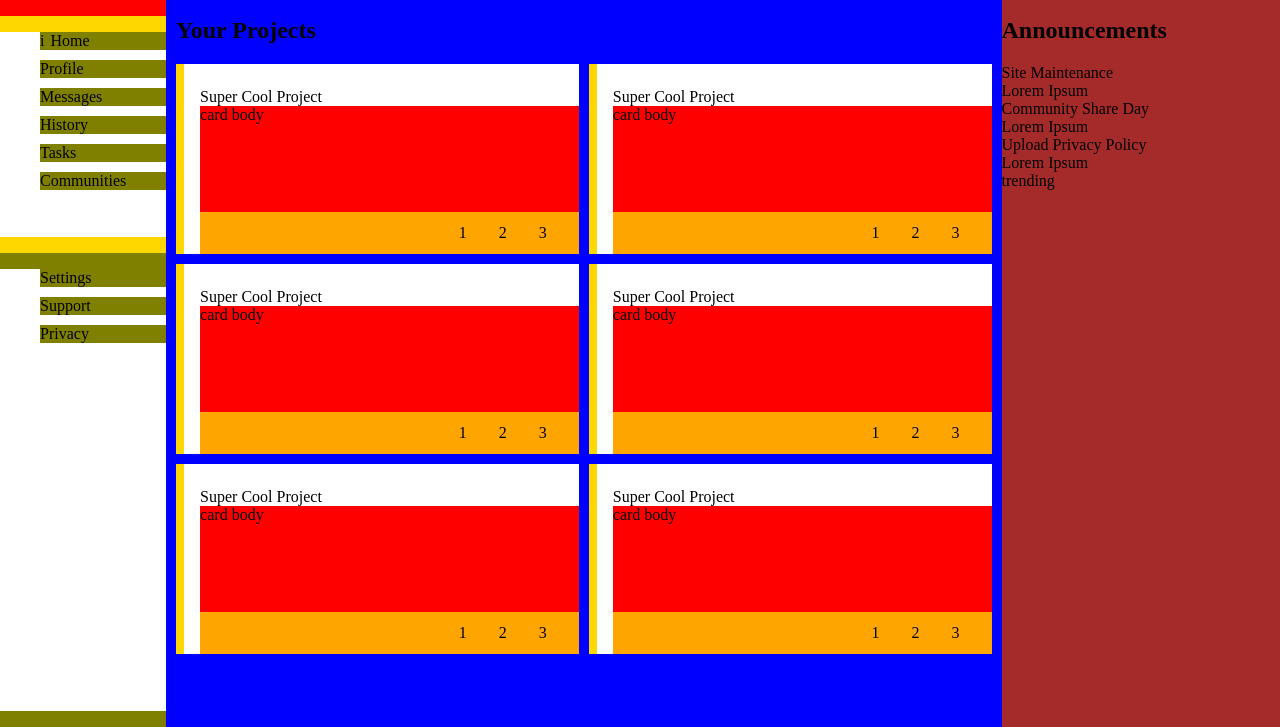
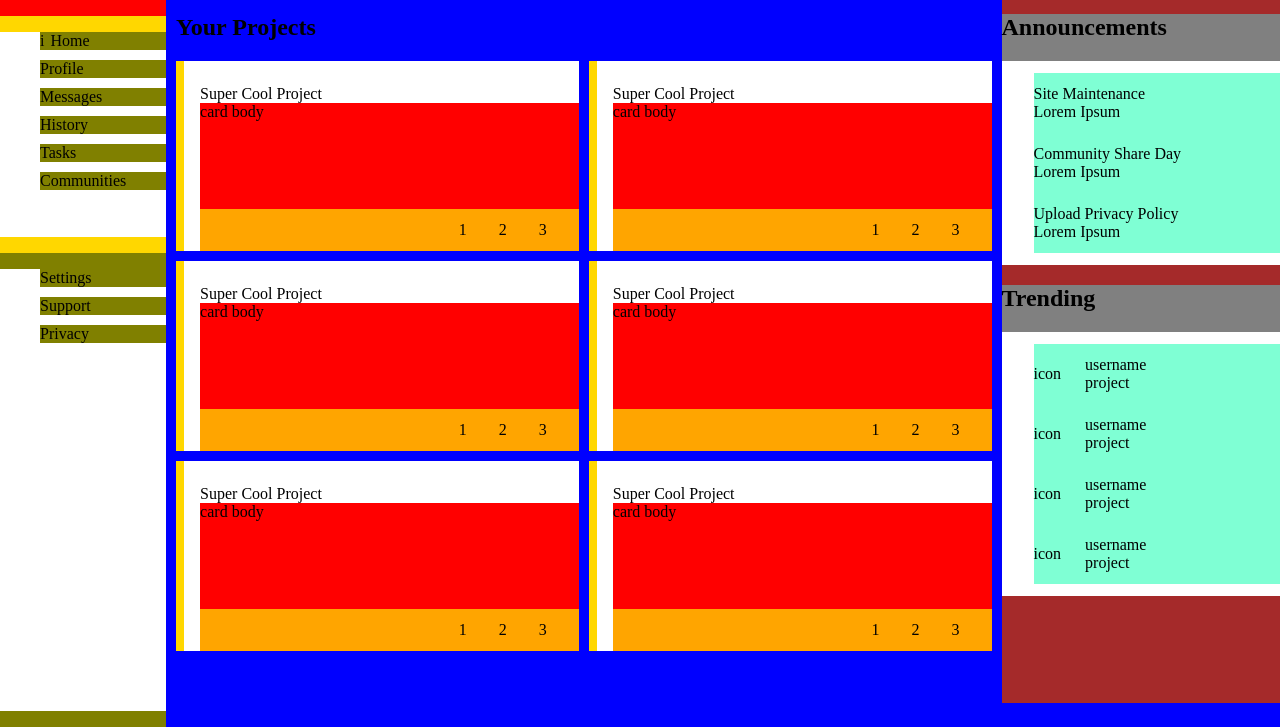
Before and after one commit to kdarley/admin-dashboard, a plain HTML site: page index.html in a window 1280 px wide. Shown: the part 73-800 px from the top of the page. Drawn offline with Linux system fonts and the light colour scheme.

Commit message:
spaced content in main sidebar

```diff
--- a/index.html
+++ b/index.html
@@ -201,7 +201,37 @@
                     </div>
                 </div>
                 <div class="trending">
-                    trending
+                    <h2>Trending</h2>
+                    <div class="trending-container">
+                        <div class="trending-project">
+                            <div class="user-icon">icon</div>
+                            <div class="trending-content">
+                                <div class="trending-user">username</div>
+                                <div class="trending-project-name">project</div>
+                            </div>
+                        </div>
+                        <div class="trending-project">
+                            <div class="user-icon">icon</div>
+                            <div class="trending-content">
+                                <div class="trending-user">username</div>
+                                <div class="trending-project-name">project</div>
+                            </div>
+                        </div>
+                        <div class="trending-project">
+                            <div class="user-icon">icon</div>
+                            <div class="trending-content">
+                                <div class="trending-user">username</div>
+                                <div class="trending-project-name">project</div>
+                            </div>
+                        </div>
+                        <div class="trending-project">
+                            <div class="user-icon">icon</div>
+                            <div class="trending-content">
+                                <div class="trending-user">username</div>
+                                <div class="trending-project-name">project</div>
+                            </div>
+                        </div>
+                    </div>
                 </div>
             </div>
         </div>
--- a/styles.css
+++ b/styles.css
@@ -38,6 +38,7 @@ div.main{
     background-color: blue;
     grid-column: 2/8;
     grid-row: 2/9;
+    padding-bottom: 24px;
 }
 
 div.logo{
@@ -202,3 +203,29 @@ div.card-icons{
 div.card-icon{
     padding-left: 32px;
 }
+
+div.announcements, div.trending {
+    background-color: gray;
+}
+
+div.announcement-container, div.trending-container{
+    background-color: white;
+    padding-left: 32px;
+    padding-top: 12px;
+    padding-bottom: 12px;
+}
+
+div.announcement, div.trending-project{
+    background-color: aquamarine;
+    padding-top: 12px;
+    padding-bottom: 12px;
+}
+
+div.trending-project{
+    display: flex;
+}
+
+div.user-icon{
+    padding-right: 24px;
+    align-self: center;
+}
```
